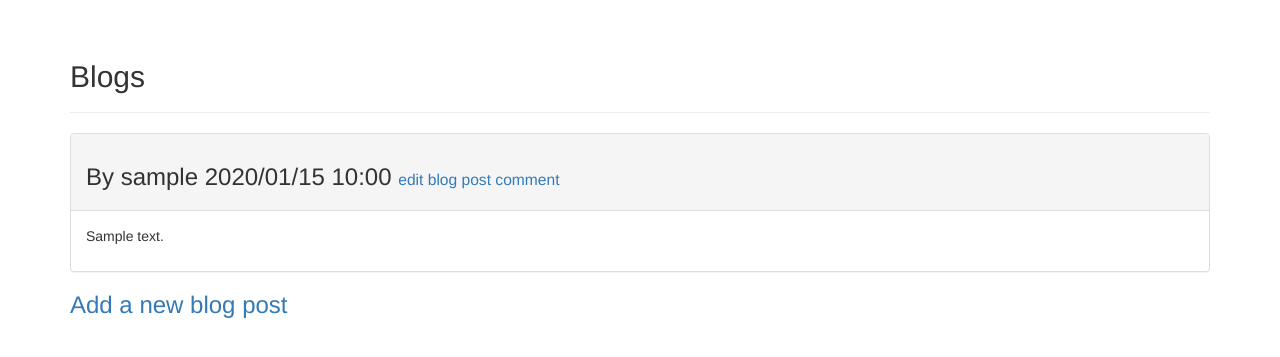
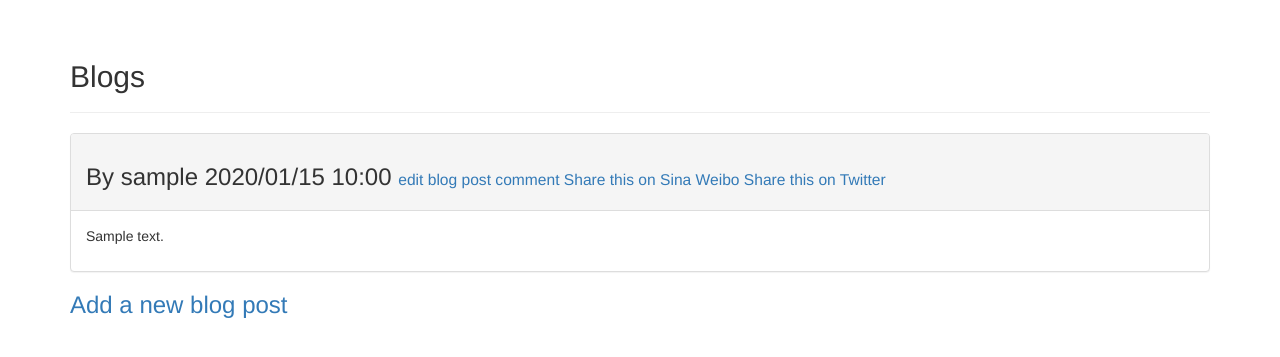
Before and after one commit to angelmouse-max/MouseBlog, a Django app: page /blogs/ in a window 1280 px wide. Shown: the part 51-408 px from the top of the page. Run offline with Django 3.2, Linux system fonts and the light colour scheme; tables that the repository leaves empty hold one stand-in row (values such as "Sample post"); some libraries are stand-ins or nearby versions.

Commit message:
sharing link

```diff
--- a/MouseBlogs/templates/MouseBlogs/blogs.html
+++ b/MouseBlogs/templates/MouseBlogs/blogs.html
@@ -17,6 +17,8 @@
                 <small>
                     <a href="{% url 'MouseBlogs:edit_blog' blog.id %}">edit blog post</a>
                     <a href="{% url 'MouseBlogs:blog' blog.id %}">comment</a>
+                    <a href="https://service.weibo.com/share/share.php?appkey=&title=&url=&pic=&searchPic=false&style=simple" target="_blank">Share this on Sina Weibo</a>
+                    <a href="https://twitter.com/share?text={{ blog }}">Share this on Twitter</a>
                 </small>
             </h3>
             </div>
```
